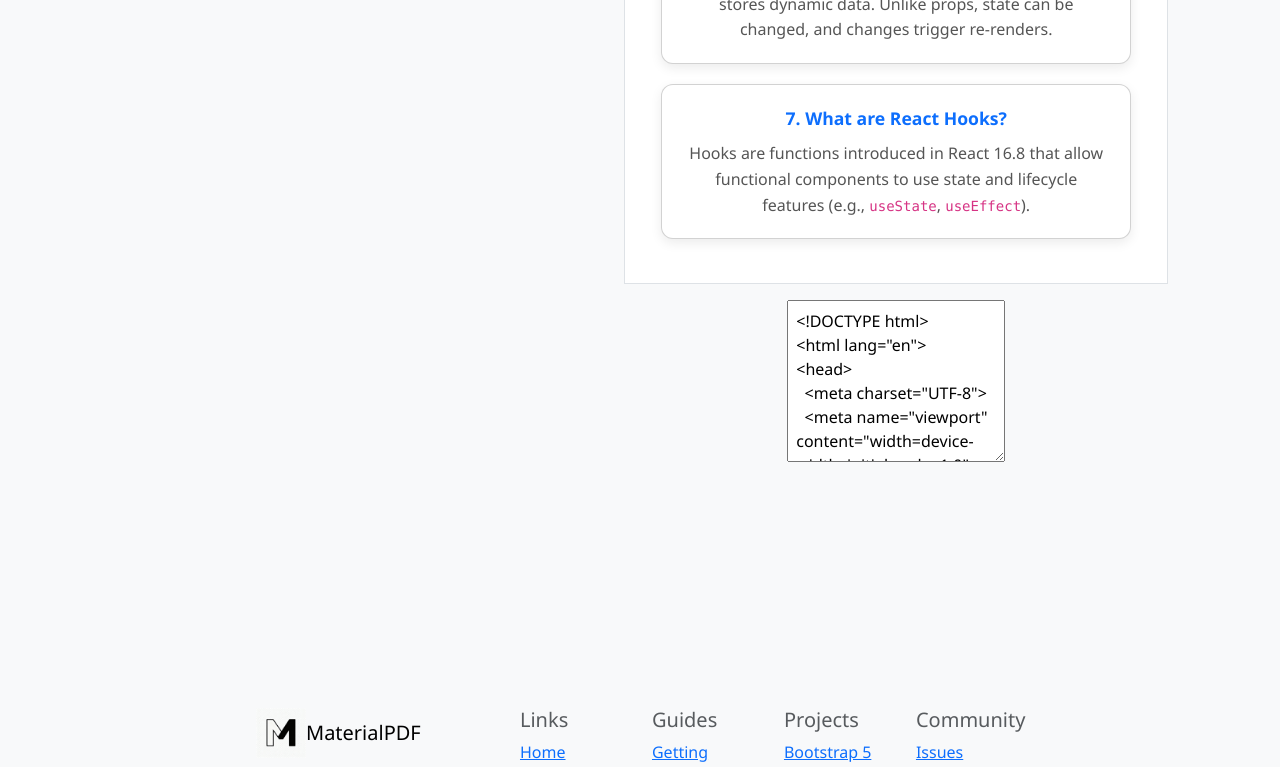
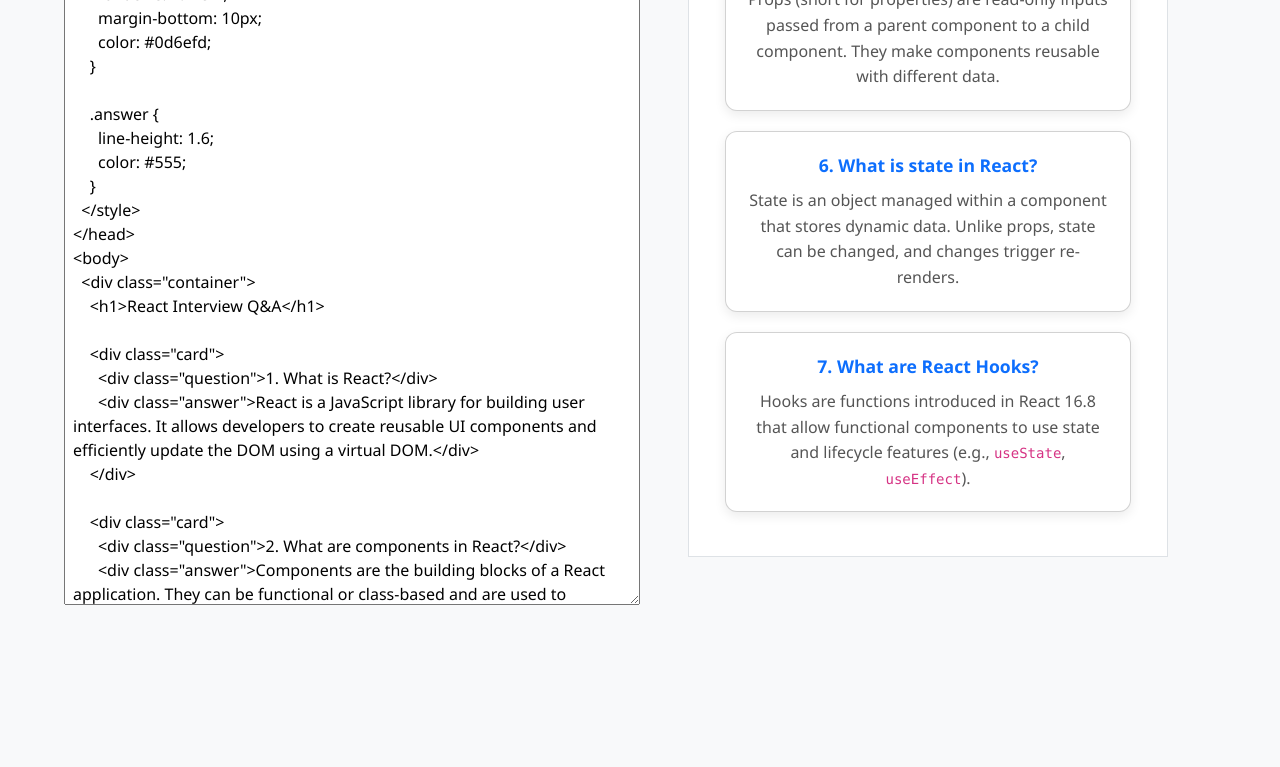
Before and after one commit to Dilip-Inferno/pdf-converter, a React (Vite) app: page / in a window 1280 px wide. Shown: the part 1332-2099 px from the top of the page. Built offline with nearby package versions, Linux system fonts and the light colour scheme.

Commit message:
Task 8 | Align Canvas with good layout and spacing

```diff
--- a/src/containers/HomeContainer.jsx
+++ b/src/containers/HomeContainer.jsx
@@ -1,18 +1,30 @@
-import React from "react";
+import React, { useState } from "react";
 import MainLayout from "../layouts/MainLayout";
 import brandLogo from "/assets/brand-logo-low.png";
+import { defaultTemplate } from "../templates/DefaultTemplate";
 
 const HomeContainer = () => {
+  const [html, setHtml] = useState(defaultTemplate);
   return (
-    <div className="px-4 py-5 my-5 text-center" style={{ display: "flex" }}>
+    <div
+      className="px-4 py-5 my-5 text-center"
+      style={{ display: "grid", gridTemplateColumns: "repeat(2,1fr)" }}
+    >
       <div>
         <img src={brandLogo} style={{ height: 100, widht: 100 }} />
       </div>
       <h1 className="display-5 text-body-emphasis poppins-semibold">
         Prepare exciting materials
       </h1>
+      <textarea
+        value={html}
+        onChange={(e) => setHtml(e.target.value)}
+        className="w-full mt-3 p-2"
+        rows={6}
+        placeholder="Paste or edit HTML here..."
+      />
       {/* <p className="lead mb-4">convert web pages</p> */}
-      <MainLayout />
+      <MainLayout htmlTextArea={html} />
     </div>
   );
 };
--- a/src/layouts/MainLayout.jsx
+++ b/src/layouts/MainLayout.jsx
@@ -1,11 +1,7 @@
 import React, { useState, useRef } from "react";
 import Button from "../components/Button";
 import html2pdf from "html2pdf.js";
-import { defaultTemplate } from "../templates/DefaultTemplate";
-
-const MainLayout = () => {
-  const [html, setHtml] = useState(defaultTemplate);
-
+const MainLayout = ({ htmlTextArea }) => {
   const previewRef = useRef();
 
   // 🔹 Print (Chrome's built-in print → Save as PDF)
@@ -43,7 +39,11 @@ const MainLayout = () => {
           gap: "10px",
         }}
       >
-        <Button isConvert={true} btnName={"Print"} onClick={handlePrint} />
+        <Button
+          isConvert={true}
+          btnName={"Print & View as Page"}
+          onClick={handlePrint}
+        />
         <Button btnName={"Download"} onClick={handleDownload} />
 
         {/* <Button btnName={"Settings"} /> */}
@@ -53,17 +53,8 @@ const MainLayout = () => {
       <div
         ref={previewRef}
         className="p-4 border mt-4 bg-white text-dark"
-        dangerouslySetInnerHTML={{ __html: html }}
+        dangerouslySetInnerHTML={{ __html: htmlTextArea }}
         style={{ minHeight: "300px", border: "1px solid red" }}
-      />
-
-      {/* Optional: textarea to edit HTML */}
-      <textarea
-        value={html}
-        onChange={(e) => setHtml(e.target.value)}
-        className="w-full mt-3 p-2"
-        rows={6}
-        placeholder="Paste or edit HTML here..."
       />
     </div>
   );
```
